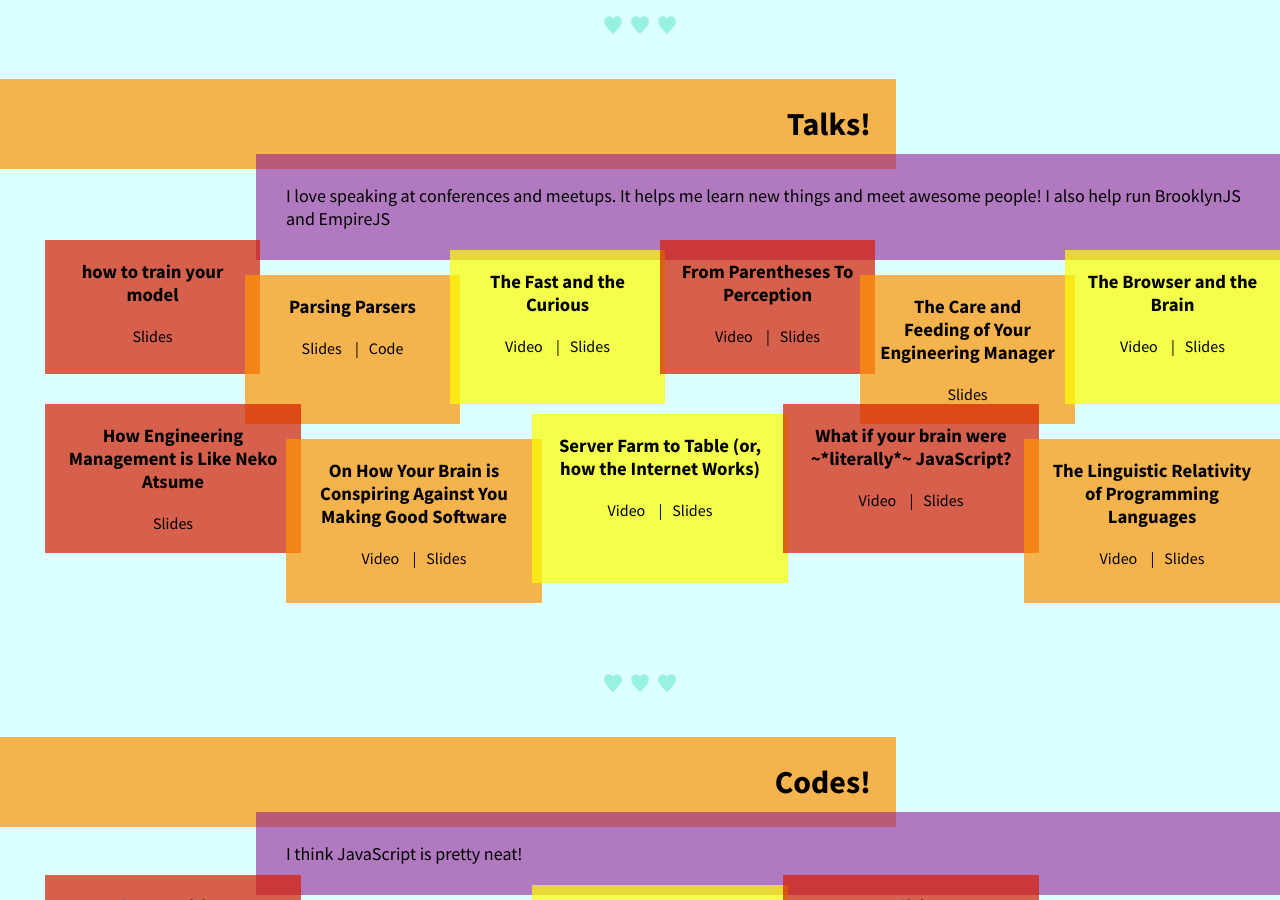
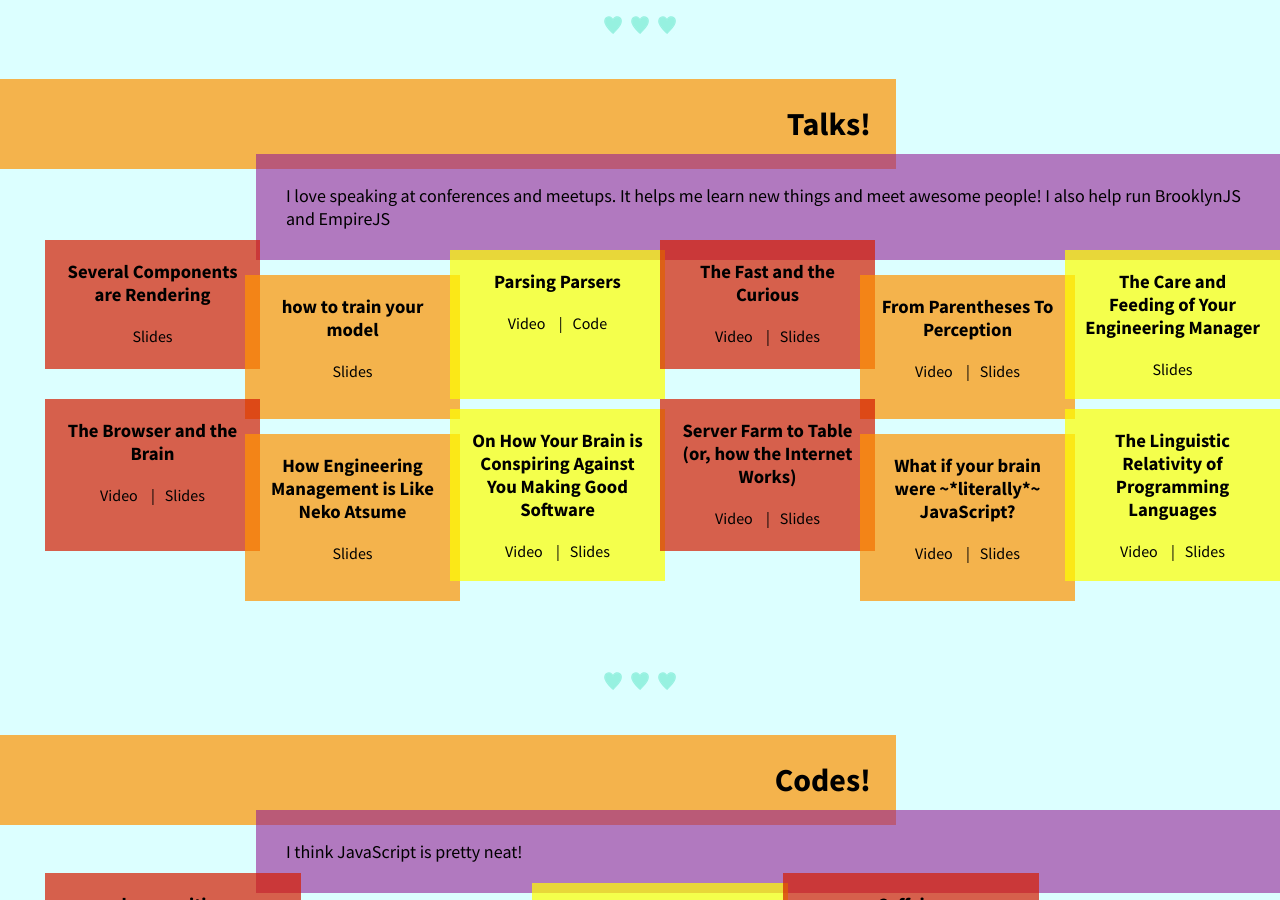
Before and after one commit to jennazee/jennazee.github.io, a Jekyll site: the page index.html, which Jekyll copies as it is, in a window 1280 px wide and 900 px high, scrolled down 670 px. Built offline with Jekyll 4.4.1, drawn with Linux system fonts in a browser that asks for light colours.

```diff
--- a/index.html
+++ b/index.html
@@ -29,6 +29,12 @@
       <p class="Explanation">I love speaking at conferences and meetups. It helps me learn new things and meet awesome people! I also help run <a href="http://brooklynjs.com">BrooklynJS</a> and <a href="https://empirejs.org">EmpireJS</a></p>
       <ul class="Portfolio">
         <li class="Portfolio__entry">
+          <h3 class="Portfolio__title">Several Components are Rendering</h3>
+          <ul class="Portfolio__links">
+            <li><a href="slides/at-qcon-ny.pdf">Slides</a></li>
+          </ul>
+        </li>
+        <li class="Portfolio__entry">
           <h3 class="Portfolio__title">how to train your model</h3>
           <ul class="Portfolio__links">
             <li><a href="slides/at-queensjs-2020.pdf">Slides</a></li>
@@ -37,7 +43,7 @@
         <li class="Portfolio__entry">
           <h3 class="Portfolio__title">Parsing Parsers</h3>
           <ul class="Portfolio__links">
-            <li><a href="slides/at-jsconfhi.pdf">Slides</a></li>
+            <li><a href="https://www.youtube.com/watch?v=rvQP2RTxEH8">Video</a></li>
             <li><a href="https://github.com/jennazee/sparse">Code</a></li>
           </ul>
         </li>
```
Also changed, not shown: at-qcon-ny.html (added, +12 -0 lines), 1 other file.
